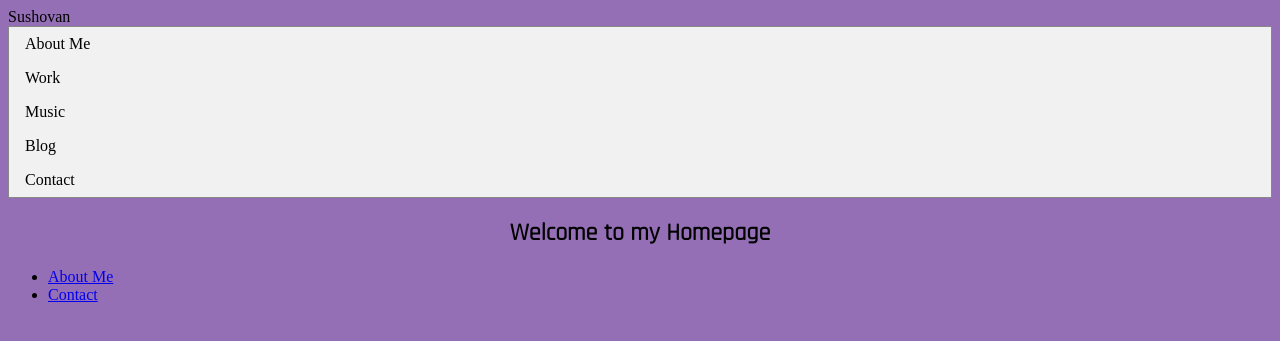
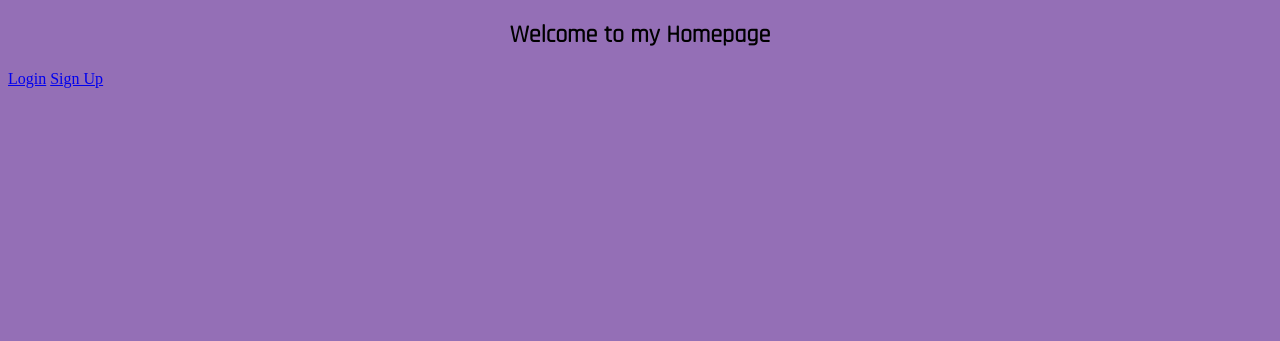
Before and after one commit to shakyasimha/unnamed-flask-project-1, a Flask app: page / in a window 1280 px wide. Shown: the top 341 px of the page. Run offline with Flask 2, Linux system fonts and the light colour scheme; parts of the project's set-up code (start-up, migrations or seed data) failed here and were passed over.

Commit message:
made few changes

```diff
--- a/app.py
+++ b/app.py
@@ -1,63 +1,17 @@
 from flask import Flask, render_template, url_for
+from flask_sqlalchemy import SQLAlchemy
+from flask_login import UserMixin
 
 app = Flask(__name__, template_folder="templates", static_folder="static")
+db = SQLAlchemy(app)
+app.config['SQLALCHEMY_DATABASE_URI'] = 'sqlite:///database.db'
+app.config['SECRET_KEY'] = 'secretkey'
 
-pokemons = [
-    {
-        'index': '0001',
-        'name': 'Bulbasaur',
-        'type1': 'Grass',
-        'type2': 'Poison'
-    },
-    {
-        'index': '0002',
-        'name': 'Ivysaur',
-        'type1': 'Grass',
-        'type2': 'Poison'
-    },
-    {
-        'index': '0003',
-        'name': 'Venusaur',
-        'type1': 'Grass',
-        'type2': 'Poison'
-    },
-    {
-        'index': '0004',
-        'name': 'Charmander',
-        'type1': 'Fire',
-        'type2': ''
-    },
-    {
-        'index': '0005',
-        'name': 'Charmeleon',
-        'type1': 'Fire',
-        'type2': ''
-    },
-    {
-        'index': '0006',
-        'name': 'Charizard',
-        'type1': 'Fire',
-        'type2': 'Flying'
-    },
-    {
-        'index': '0007',
-        'name': 'Squirtle',
-        'type1': 'Water',
-        'type2': ''
-    },
-    {
-        'index': '0008',
-        'name': 'Wartotle',
-        'type1': 'Water',
-        'type2': ''
-    },
-    {
-        'index': '0009',
-        'name': 'Blastoise',
-        'type1': 'Water',
-        'type2': ''
-    },
-]
+
+class User(db.model, UserMixin):
+    id = db.Column(db.Integer, primary_key=True)
+    username = db.Column(db.String(20), nullable=False)
+    password = db.Column(db.String(80), nullable=False)
 
 # Routes defined here
 
@@ -67,34 +21,13 @@ pokemons = [
 def home():
     return render_template('homepage.html', title='Homepage')
 
-# Route for about page
-@app.route('/about')
-def about():
-    return render_template('about.html', title='About Me')
+@app.route('/login')
+def login():
+    return render_template('login.html', title='Login')
 
-# Route for contact page
-@app.route('/contact')
-def contact():
-    return render_template('contact.html', title='Contact')
-
-# Route for music page
-@app.route('/music')
-def music():
-    return render_template('music.html', title='Music')
-
-# Route for work page
-@app.route('/work')
-def work():
-    return render_template('work.html', title='Work')
-
-# Route for blog page
-@app.route('/blog')
-def blog():
-    return render_template('blog.html', title='Blog')
-
-@app.route('/pokedex')
-def pokelist():
-    return render_template('pokedex.html', title="Pokedex", pokemons=pokemons)
+@app.route('/register')
+def register():
+    return render_template('register.html', title='Register')
 
 # App runs here
 if __name__ == "__main__":
--- a/static/css/base.css
+++ b/static/css/base.css
@@ -15,7 +15,6 @@ td, tr {
     border-collapse: collapse;
 }
 
-
 .navbar-1 ul{
     list-style-type: none;
     margin: 0;
@@ -26,6 +25,7 @@ td, tr {
 
 .navbar-1 ul li{
     display: inline;
+    float: left;
     /*text-align: center;*/
     border-bottom: 1px solid #888;
 }
@@ -36,10 +36,11 @@ td, tr {
     color: #000;
     padding: 8px 16px;
     text-decoration: none;
+    background-color: rgb(183, 127, 236);
 }
 
 .navbar-1 a:hover {
-    background-color: #888;
+    background-color: rgb(217, 176, 255);
     color: #000;
 }
 
--- a/templates/base.html
+++ b/templates/base.html
@@ -22,17 +22,6 @@
     </head>
 
     <body>
-        <div class="navbar-1">
-            Sushovan
-
-            <ul>
-                <li><a href="{{ url_for('about') }}">About Me</a></li>
-                <li><a href="{{ url_for('work') }}">Work</a></li>
-                <li><a href="{{ url_for('music') }}">Music</a></li>
-                <li><a href="{{ url_for('blog') }}">Blog</a></li>
-                <li><a href="{{ url_for('contact') }}">Contact</a></li>
-            </ul>
-        </div>
 
         {% block content %} {% endblock %}
     </body>
--- a/templates/homepage.html
+++ b/templates/homepage.html
@@ -3,9 +3,6 @@
 {% block content %}
     <h2> Welcome to my Homepage </h2>
 
-    <ul>
-        <li><a href="{{ url_for('about') }}">About Me</a></li>
-        <li><a href="{{ url_for('contact')}}">Contact</a></li>
-    </ul>
-
+    <a href="{{ url_for('login') }}">Login</a>
+    <a href="{{ url_for('register')}}">Sign Up</a>
 {% endblock %}
```
Also changed, not shown: templates/login.html (+12 -13 lines).
